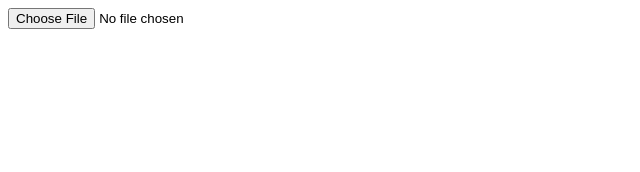
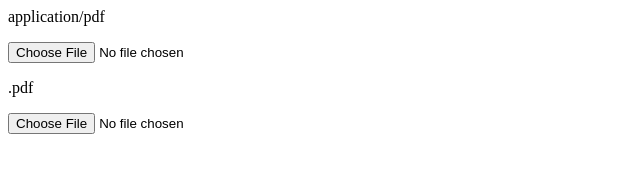
Before and after one commit to dongwan3rd/dongwan3rd.github.io, a plain HTML site: page index.html in a window 1280 px wide. Shown: the whole page, without its empty margins (0-640 px from the left). Drawn offline with Linux system fonts and the light colour scheme.

Commit message:
Update index.html

```diff
--- a/index.html
+++ b/index.html
@@ -1 +1,6 @@
+
+<p>application/pdf</p>
 <input type="file" accept="application/pdf" />
+
+<p>.pdf</p>
+<input type="file" accept=".pdf" />
```
